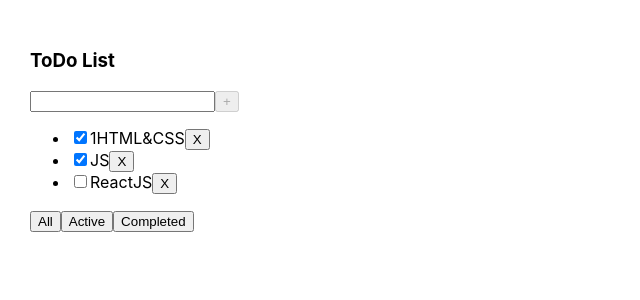
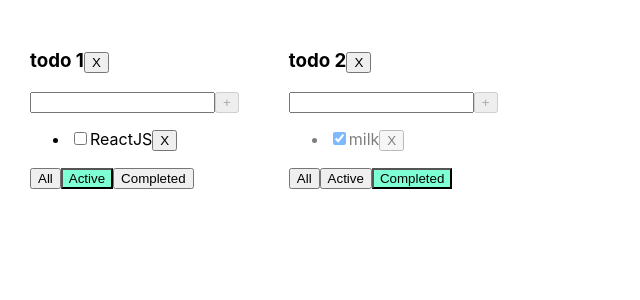
Before and after one commit to andressc/todolist, a React (Create React App) app: page / in a window 1280 px wide. Shown: the top 300 px of the page, without its empty margins (0-640 px from the left). Built offline with nearby package versions, Linux system fonts and the light colour scheme.

Commit message:
added multiple todoList

```diff
--- a/src/App.css
+++ b/src/App.css
@@ -6,3 +6,11 @@
 .App > div {
   margin-right: 50px;
 }
+
+.button-active {
+  background-color: aquamarine;
+}
+
+.is-done {
+  opacity: 0.5;
+}
--- a/src/App.tsx
+++ b/src/App.tsx
@@ -1,63 +1,123 @@
-import React, {useState} from 'react';
-import './App.css';
-import {Filter, TaskType, TodoList} from "./TodoList";
+import React, {useState} from "react"
+import "./App.css"
+import {Filter, TaskType, TodoList} from "./TodoList"
 import {v1} from "uuid"
+
+type TodoType = {
+    id: string
+    title: string
+    filter: Filter,
+}
 
 function App(): JSX.Element {
 
-    // const tasks1 = [
-    //     { id: 1, title: "HTML&CSS", isDone: true },
-    //     { id: 2, title: "JS", isDone: true },
-    //     { id: 3, title: "ReactJS", isDone: false }
-    // ]
-    // const tasks2 =  [
-    //     { id: 1, title: "Hello world", isDone: true },
-    //     { id: 2, title: "I am Happy", isDone: false },
-    //     { id: 3, title: "Yo", isDone: false }
-    // ]
+    let todoList1: string = v1()
+    let todoList2: string = v1()
 
-    let [tasks, setTasks] = useState<TaskType[]>([
-        { id: v1(), title: "1HTML&CSS", isDone: true },
-        { id: v1(), title: "JS", isDone: true },
-        { id: v1(), title: "ReactJS", isDone: false }
+    const [todoData, setTodoData] = useState<TodoType[]>([
+        {
+            id: todoList1,
+            title: "todo 1",
+            filter: "Active",
+        },
+        {
+            id: todoList2,
+            title: "todo 2",
+            filter: "Completed",
+        },
     ])
 
-    let [filter, setFilter] = useState<Filter>("All")
+    const removeTodoList = (todoListId: string): void => {
+        const todo: TodoType[] = todoData.filter(todo => todo.id !== todoListId)
+        setTodoData(todo)
 
-    let initialTask: TaskType[] = tasks
-
-    if(filter === "Active") {
-        initialTask = initialTask.filter(v => v.isDone)
+        delete tasks[todoListId]
+        setTasks({...tasks})
     }
 
-    if(filter === "Completed") {
-        initialTask = initialTask.filter(v => !v.isDone)
+    let [tasks, setTasks] = useState({
+        [todoList1]: [
+            {id: v1(), title: "1HTML&CSS", isDone: true},
+            {id: v1(), title: "JS", isDone: true},
+            {id: v1(), title: "ReactJS", isDone: false}
+        ],
+        [todoList2]: [
+            {id: v1(), title: "book", isDone: false},
+            {id: v1(), title: "milk", isDone: true},
+        ]
+    })
+
+    const addTask = (title: string, todoListId: string): void => {
+        const newTask: TaskType = {id: v1(), title: title, isDone: false}
+        setTasks({
+            ...tasks,
+            [todoListId]: [...tasks[todoListId], newTask]
+        })
     }
 
-    const addTask = (title: string): void => {
-        const newTask: TaskType = { id: v1(), title: title, isDone: false }
-        setTasks([...tasks, newTask])
+    const changeFilter = (filter: Filter, todoListId: string): void => {
+        let todoList = todoData.find(todo => todo.id === todoListId)
+        if (todoList) {
+            todoList.filter = filter
+            setTodoData([...todoData])
+        }
     }
 
-    const changeFilter = (filter: Filter): void => {
-        setFilter(filter)
+    const removeTasks = (taskId: string, todoListId: string): void => {
+        const nextState: TaskType[] = tasks[todoListId].filter(task => task.id !== taskId)
+
+        setTasks({
+            ...tasks,
+            [todoListId]: [...tasks[todoListId] = nextState]
+        })
     }
 
-    const removeTasks = (taskId: string): void => {
-        const nextState: TaskType[] = tasks.filter(task => task.id !== taskId)
-        setTasks(nextState)
+
+    const changeStatus = (taskId: string, isDone: boolean, todoListId: string): void => {
+        let task: TaskType | undefined = tasks[todoListId].find(task => task.id === taskId)
+
+        if (task) {
+            task.isDone = isDone
+
+            setTasks({
+                ...tasks,
+                [todoListId]: [...tasks[todoListId]]
+            })
+        }
     }
+
+    const todoList: JSX.Element[] = todoData.map(todo => {
+
+        let initialTask: TaskType[] = tasks[todo.id]
+
+        if (todo.filter === "Active") {
+            initialTask = initialTask.filter(v => !v.isDone)
+        }
+
+        if (todo.filter === "Completed") {
+            initialTask = initialTask.filter(v => v.isDone)
+        }
+
+        return (
+            <TodoList key={todo.id}
+                      id={todo.id}
+                      tasks={initialTask}
+                      title={todo.title}
+                      changeFilter={changeFilter}
+                      removeTasks={removeTasks}
+                      addTask={addTask}
+                      changeStatus={changeStatus}
+                      filter={todo.filter}
+                      removeTodoList={removeTodoList}
+            />
+        )
+    })
 
     return (
         <div className="App">
-            <TodoList tasks={initialTask}
-                      title={"ToDo List"}
-                      changeFilter={changeFilter}
-                      removeTasks={removeTasks}
-                      addTask={addTask}
-            />
+            {todoList}
         </div>
-    );
+    )
 }
 
-export default App;
+export default App
--- a/src/ButtonFilter.tsx
+++ b/src/ButtonFilter.tsx
@@ -1,17 +1,19 @@
-import {Filter} from "./TodoList"
-import React, {MouseEvent} from "react"
+import React from "react"
+
+export type Filter = "All" | "Active" | "Completed"
 
 type ButtonFilterPropsType = {
     filter: Filter
+    filterState: Filter
     changeFilter: (filter: Filter) => void
 }
 
-export const ButtonFilter: React.FC<ButtonFilterPropsType> = ({filter, changeFilter}) => {
-    const onFilterHandler = (e: MouseEvent<HTMLButtonElement>) => {
-        changeFilter(e.currentTarget.getAttribute('data-name') as Filter)
+export const ButtonFilter: React.FC<ButtonFilterPropsType> = ({filter, changeFilter, filterState}): JSX.Element => {
+    const onFilterHandler = (): void => {
+        changeFilter(filter)
     }
 
     return (
-        <button onClick={onFilterHandler} data-name={filter}>{filter}</button>
+        <button onClick={onFilterHandler} className={filterState === filter ? "button-active" : ""}>{filter}</button>
     )
 }
--- a/src/Task.tsx
+++ b/src/Task.tsx
@@ -1,16 +1,27 @@
-import {TaskType} from "./TodoList"
-import React from "react"
+import React, {ChangeEvent} from "react"
+
+export type TaskType = {
+    id: string
+    title: string
+    isDone: boolean
+}
 
 type TaskPropsType = {
     task: TaskType
     removeTasks: (taskId: string) => void
+    changeStatus: (taskId: string, isDone: boolean) => void
 }
 
-export const Task: React.FC<TaskPropsType> = ({task, removeTasks}): JSX.Element => {
+export const Task: React.FC<TaskPropsType> = ({task, removeTasks, changeStatus}): JSX.Element => {
+
+    const onRemoveHandler = () => removeTasks(task.id)
+    const onChangeHandler = (e: ChangeEvent<HTMLInputElement>) => changeStatus(task.id, e.currentTarget.checked)
+
     return (
-        <li key={task.id}><input type="checkbox" defaultChecked={task.isDone}/>
+        <li key={task.id} className={task.isDone ? "is-done" : ""}>
+            <input type="checkbox" checked={task.isDone} onChange={onChangeHandler}/>
             <span>{task.title}</span>
-            <button onClick={() => removeTasks(task.id)}>X</button>
+            <button onClick={onRemoveHandler}>X</button>
         </li>
     )
 }
--- a/src/TodoList.tsx
+++ b/src/TodoList.tsx
@@ -1,56 +1,88 @@
 import React, {KeyboardEvent, ChangeEvent, useState} from "react"
-import {Task} from "./Task"
-import {ButtonFilter} from "./ButtonFilter"
+import {Task, TaskType} from "./Task"
+import {ButtonFilter, Filter} from "./ButtonFilter"
 
 type PropsType = {
+    id: string
     tasks: TaskType[]
     title: string
-    changeFilter: (filter: Filter) => void
-    removeTasks: (taskId: string) => void
-    addTask: (title: string) => void
+    changeFilter: (filter: Filter, todoListId: string) => void
+    removeTasks: (taskId: string, todoListId: string) => void
+    addTask: (title: string, todoListId: string) => void
+    changeStatus: (taskId: string, isDone: boolean, todoListId: string) => void
+    removeTodoList: (todoListId: string) => void
+    filter: Filter
 }
 
-export type TaskType = {
-    id: string
-    title: string
-    isDone: boolean
-}
-
-export type Filter = "All" | "Active" | "Completed"
-
-export const TodoList: React.FC<PropsType> = ({tasks, title, changeFilter, removeTasks, addTask}): JSX.Element => {
+export const TodoList: React.FC<PropsType> = ({
+                                                  id,
+                                                  tasks,
+                                                  title,
+                                                  changeFilter,
+                                                  removeTasks,
+                                                  addTask,
+                                                  changeStatus,
+                                                  filter,
+                                                  removeTodoList
+                                              }): JSX.Element => {
 
     let [inputText, setInputText] = useState<string>("")
 
     const onChangeHandler = (e: ChangeEvent<HTMLInputElement>): void => setInputText(e.currentTarget.value)
-    const onKeyDownHandler = (e: KeyboardEvent<HTMLInputElement>) => e.key === "Enter" && onClickHandler()
+    const onKeyDownHandler = (e: KeyboardEvent<HTMLInputElement>): void => {
+        if (e.key === "Enter") onClickHandler()
+    }
 
     const onClickHandler = (): void => {
-        if (inputText && inputText.length <= 15) {
-            addTask(inputText)
-            setInputText("")
-        }
+
+        if (!inputText.trim()) return
+        if (inputText.trim().length > 15) return
+
+        addTask(inputText.trim(), id)
+        setInputText("")
     }
 
-    const titleText: boolean | JSX.Element = inputText.length > 15 && <p style={{color: "red"}}>Your title is too long!</p>
+    const titleText: boolean | JSX.Element = inputText.length > 15 &&
+        <p style={{color: "red"}}>Your title is too long!</p>
 
-    const taskList: JSX.Element[] = tasks.map(task => <Task key={task.id} task={task} removeTasks={removeTasks}/>)
+    const disabledButton: boolean = !inputText.trim() || inputText.trim().length > 15 && true
+
+    const removeTaskHandler = (taskId: string) => {
+        removeTasks(taskId, id)
+    }
+
+    const changeStatusHandler = (taskId: string, isDone: boolean) => {
+        changeStatus(taskId, isDone, id)
+    }
+
+    const taskList: JSX.Element[] = tasks.map(task => <Task key={task.id}
+                                                            task={task} removeTasks={removeTaskHandler}
+                                                            changeStatus={changeStatusHandler}
+    />)
+
+    const changeFilterHandler = (filter: Filter) => {
+        changeFilter(filter, id)
+    }
+
+    const removeTodoListHandler = () => {
+        removeTodoList(id)
+    }
 
     return (
         <div>
-            <h3>{title}</h3>
+            <h3>{title}<button onClick={removeTodoListHandler}>X</button></h3>
             <div>
                 <input value={inputText} onChange={onChangeHandler} onKeyDown={onKeyDownHandler}/>
-                <button onClick={onClickHandler} disabled={!inputText || inputText.length > 15 && true}>+</button>
+                <button onClick={onClickHandler} disabled={disabledButton}>+</button>
                 {titleText}
             </div>
             <ul>
                 {taskList}
             </ul>
             <div>
-                <ButtonFilter changeFilter={changeFilter} filter="All"/>
-                <ButtonFilter changeFilter={changeFilter} filter="Active"/>
-                <ButtonFilter changeFilter={changeFilter} filter="Completed"/>
+                <ButtonFilter changeFilter={changeFilterHandler} filter="All" filterState={filter}/>
+                <ButtonFilter changeFilter={changeFilterHandler} filter="Active" filterState={filter}/>
+                <ButtonFilter changeFilter={changeFilterHandler} filter="Completed" filterState={filter}/>
             </div>
         </div>
     )
```
